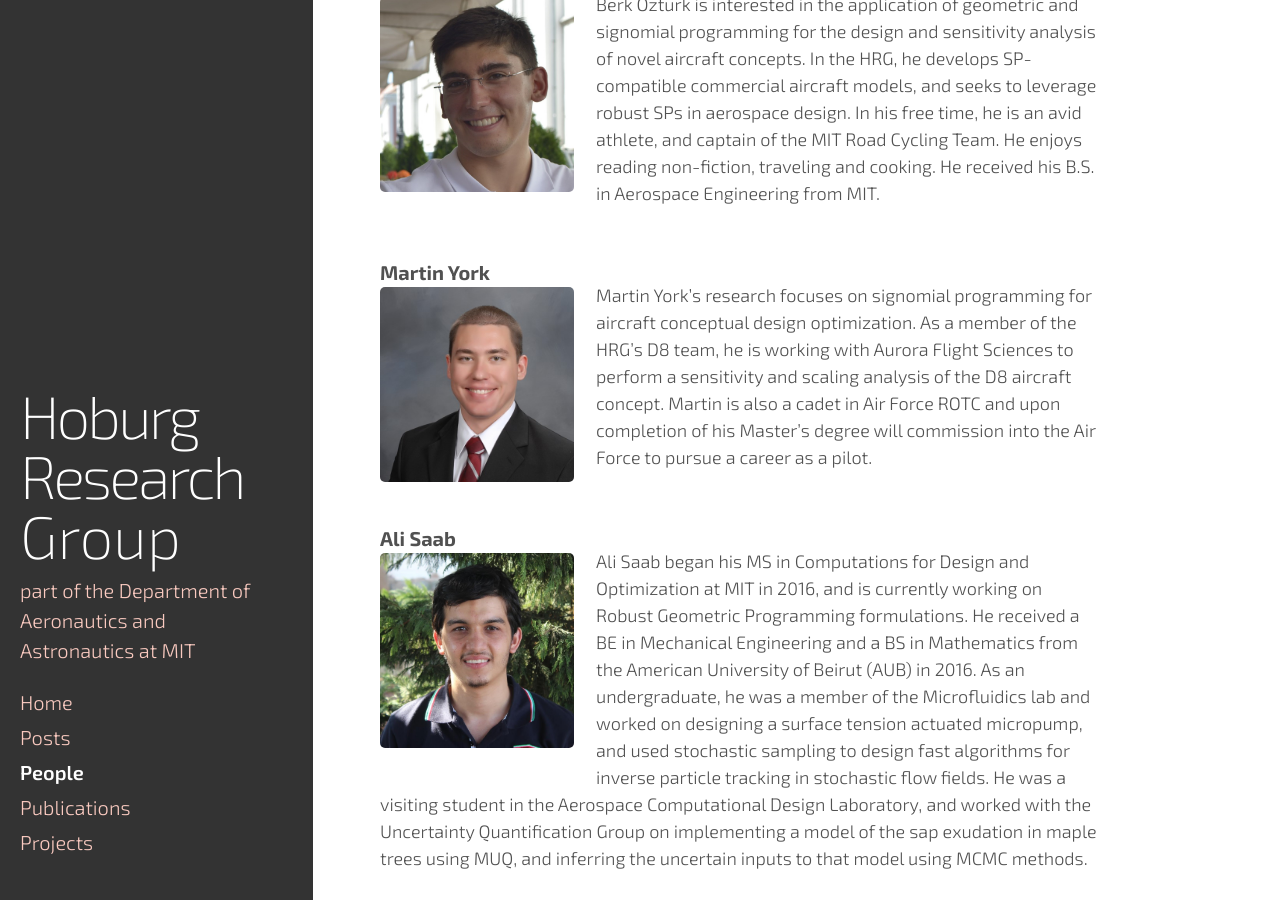
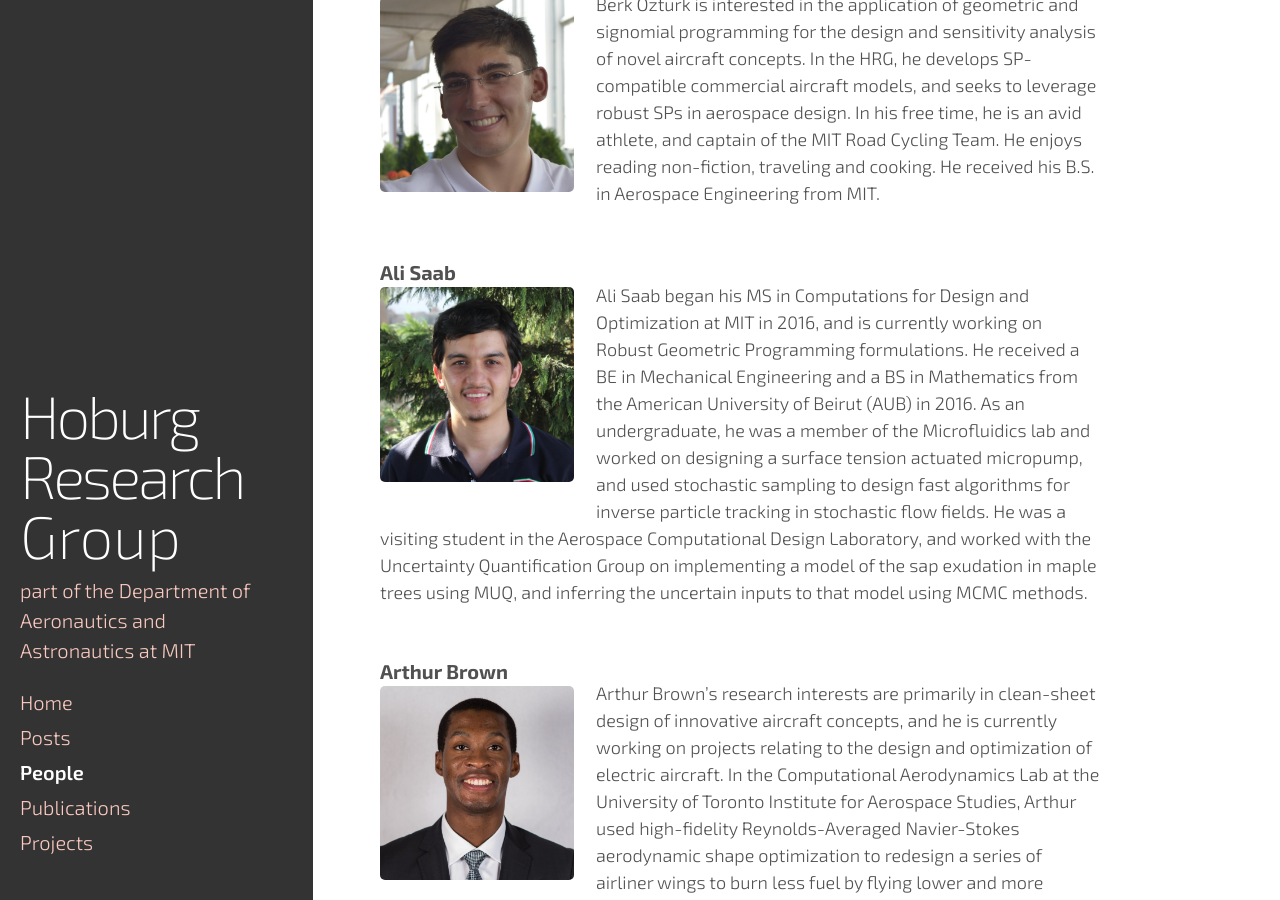
Before and after one commit to convexengineering/convexengineering.github.io, a Jekyll site: the page built from people/index.html, in a window 1280 px wide and 900 px high, scrolled down 1627 px. Built offline with Jekyll 4.4.1, drawn with Linux system fonts in a browser that asks for light colours; some of the changed text lies outside the part shown.

Commit message:
Moving Martin to Alumni section.

```diff
--- a/_data/people.yml
+++ b/_data/people.yml
@@ -83,7 +83,7 @@
 mayork:
     display_name: Martin York
     email: mayork@mit.edu
-    role: Master's Student
+    role: Alumnus
     img: martin.jpg
     webpage:
     bio: Martin York's research focuses on signomial programming for aircraft conceptual design optimization.
```
